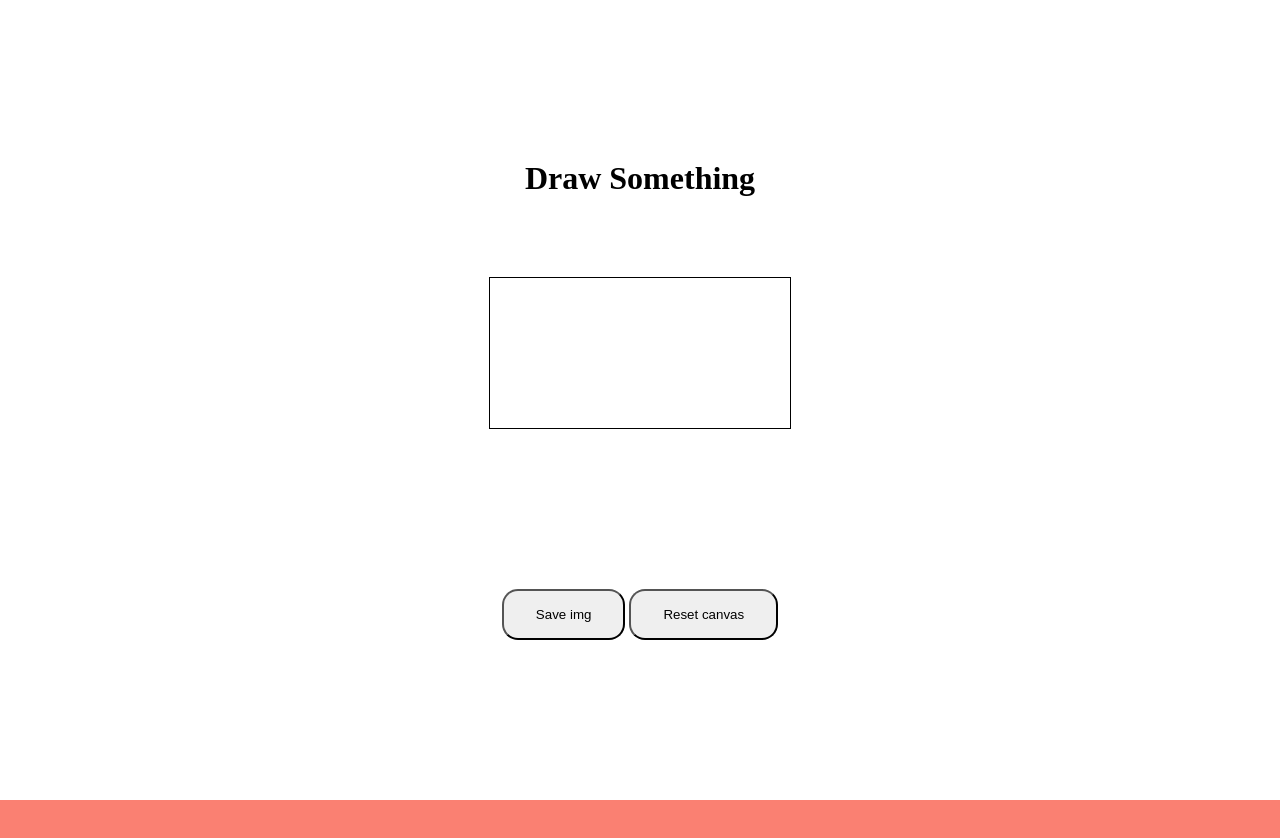
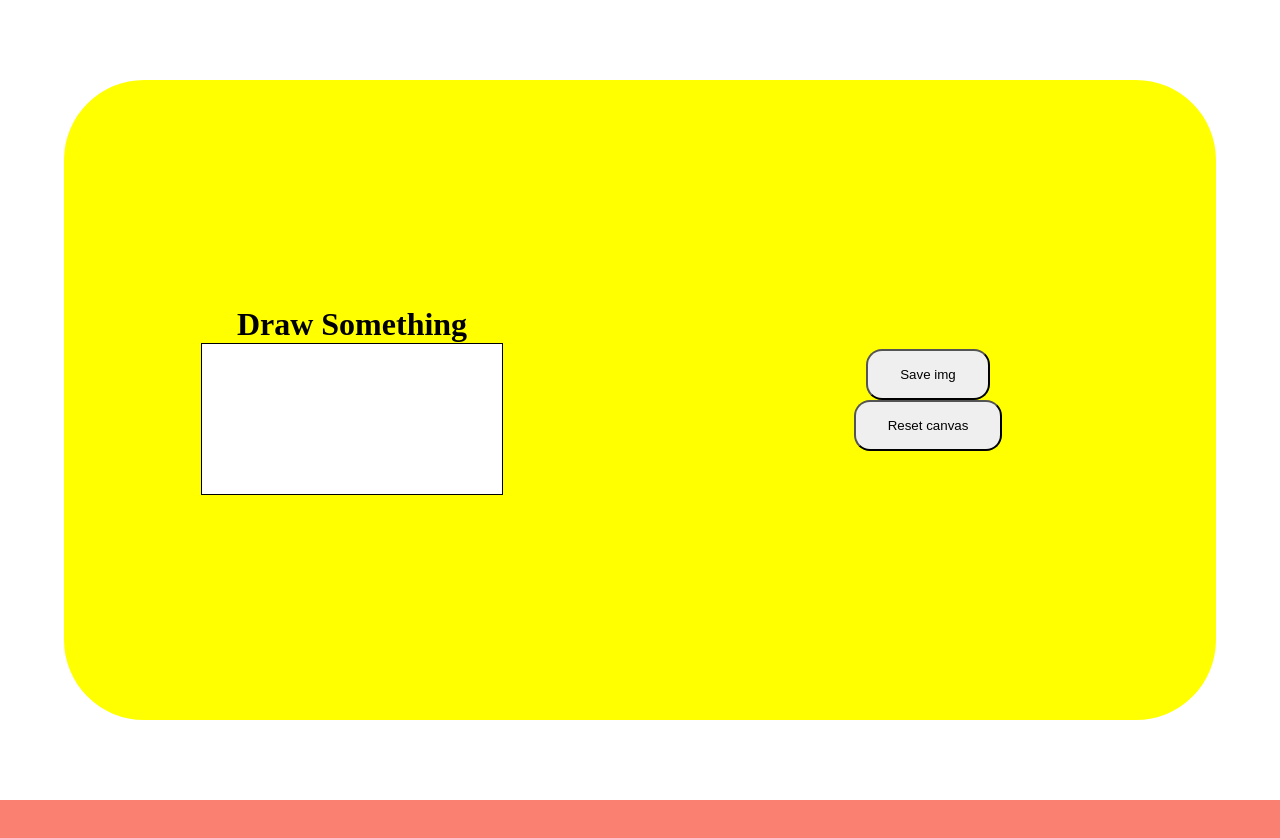
Before and after one commit to OskarSollenberg/eskil-drawing-canvas, a plain HTML site: page index.html in a window 1280 px wide. Shown: the top 838 px of the page. Drawn offline with Linux system fonts and the light colour scheme.

Commit message:
Co-authored-by: Petra Cuturdic <PoppyRed91@users.noreply.github.com>

```diff
--- a/index.html
+++ b/index.html
@@ -8,12 +8,16 @@
     </head>
     <body>
         <main class="main">
-            <h1>Draw Something</h1>
-            <canvas id="canvas"></canvas>
-            <div id="counter"></div>
-            <div>
-                <button id="button">Save img</button>
-                <button id="resetButton">Reset canvas</button>
+            <div class="card">
+                <div class="col1">
+                    <h1>Draw Something</h1>
+                    <canvas id="canvas"></canvas>
+                    <div id="counter"></div>
+                </div>
+                <div class="col2">
+                    <button id="button">Save img</button>
+                    <button id="resetButton">Reset canvas</button>
+                </div>
             </div>
             <script src="script.js"></script>
         </main>
--- a/style.css
+++ b/style.css
@@ -4,16 +4,42 @@
     box-sizing: border-box;
 }
 
+body {
+    display: flex;
+    flex-direction: column;
+    justify-content: center;
+    align-items: center;
+}
+
 main {
-    /* background: black; */
+    display: flex;
+    align-items: center;
+    justify-content: center;
     width: 100vw;
     height: 100vh;
+}
+.card {
+    width: 90%;
+    height: 80%;
+    background: yellow;
+    border-radius: 5rem;
+    display: grid;
 
+    grid-template-columns: 1fr 1fr;
+    grid-template-rows: 1fr;
+}
+
+.col1 {
     display: flex;
     flex-direction: column;
+    justify-content: center;
     align-items: center;
+}
+.col2 {
+    display: flex;
+    flex-direction: column;
     justify-content: center;
-    gap: 5rem;
+    align-items: center;
 }
 
 canvas {
```
